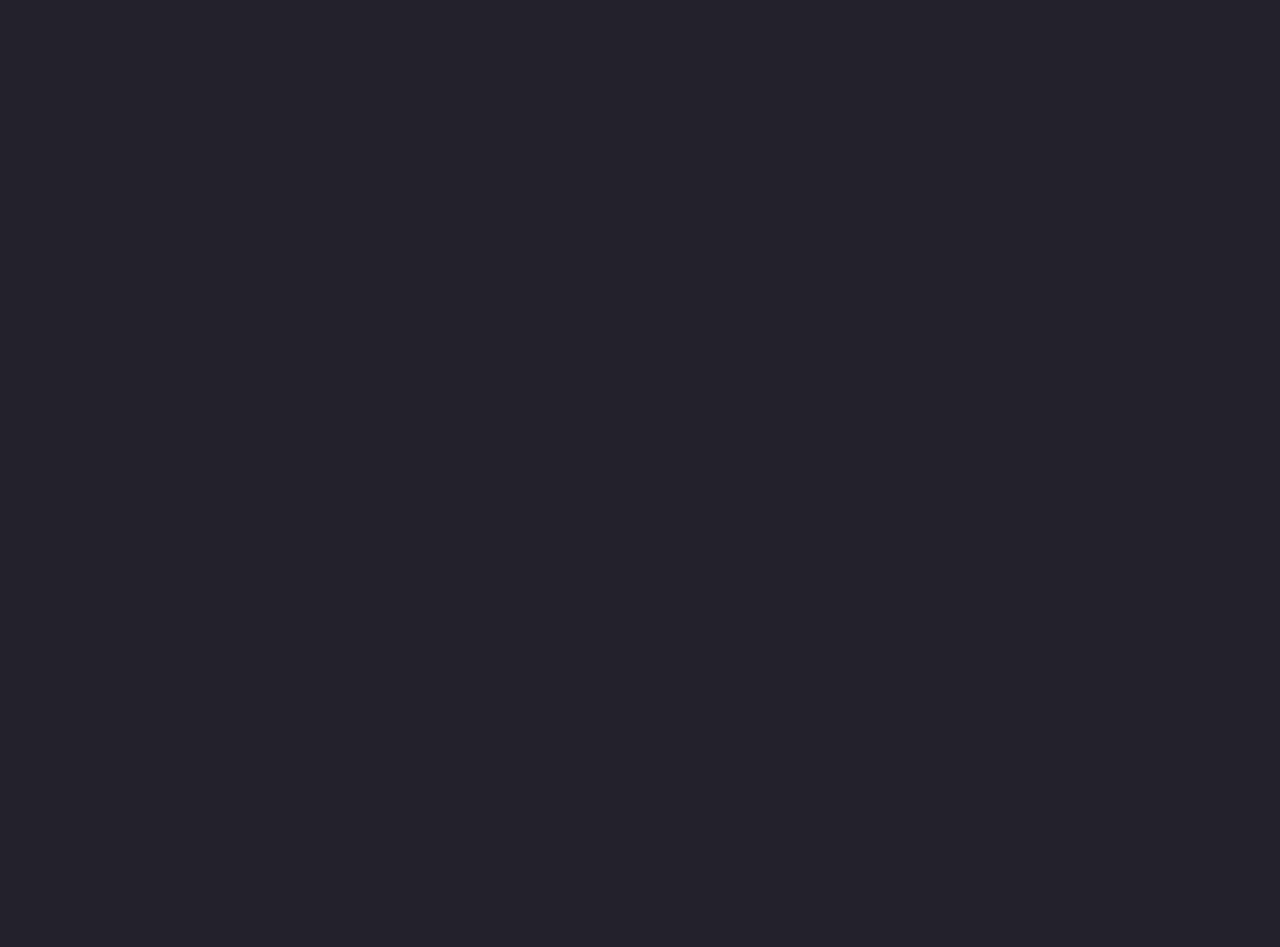
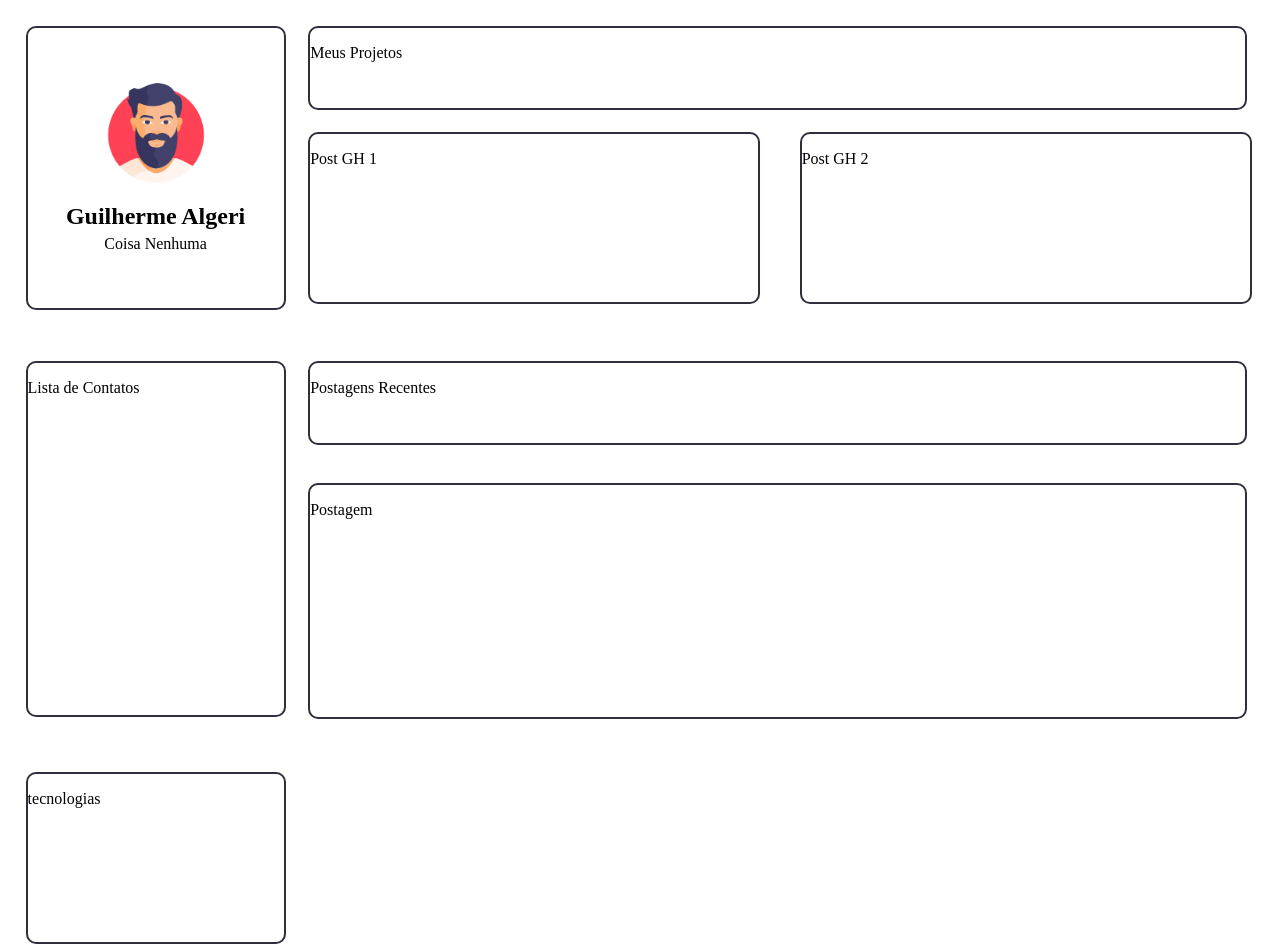
Before and after one commit to CharlesGraczcki/portifolio-1, a plain HTML site: page index.html in a window 1280 px wide. Shown: the top 947 px of the page. Before the commit the page ends 800 px from the top, so only its background shows below. Drawn offline with Linux system fonts and the light colour scheme.

Commit message:
Criação do Front-End

```diff
--- a/index.html
+++ b/index.html
@@ -5,7 +5,42 @@
     <meta http-equiv="X-UA-Compatible" content="IE=edge" />
     <meta name="viewport" content="width=device-width, initial-scale=1.0" />
     <link rel="stylesheet" href="./style.css" />
-    <title>Document</title>
+    <title>Página Inicial</title>
   </head>
-  <body></body>
+  <body>
+    <div class="main">
+      <div class="profile">
+        <img src="./assets/icon-profile.png" alt="Foto de Perfil" />
+        <h2>Guilherme Algeri</h2>
+        <p>Coisa Nenhuma</p>
+      </div>
+      <div class="myprojects">
+        <p>Meus Projetos</p>
+      </div>
+      <div class="contacts">
+        <p>Lista de Contatos</p>
+      </div>
+      <div class="postGH-1">
+        <p>Post GH 1</p>
+      </div>
+      <div class="postGH-2">
+        <p>Post GH 2</p>
+      </div>
+      <div class="recentPost">
+        <p>Postagens Recentes</p>
+      </div>
+      <div class="post">
+        <p>Postagem</p>
+      </div>
+      <div class="tecnologies">
+        <p>tecnologias</p>
+      </div>
+      <div class="experiences">
+        <p>Experiências</p>
+      </div>
+      <div class="education">
+        <p>Formação</p>
+      </div>
+    </div>
+  </body>
 </html>
--- a/style.css
+++ b/style.css
@@ -6,9 +6,125 @@
 }
 
 body {
-  background-color: var(--body-bg-color);
+  margin: 2% 2%;
 }
 
-p {
-  color: var(--text-color);
+.main {
+  display: grid;
+  box-sizing: border-box;
+  grid-template-columns: 20% 37% 37%;
+  grid-template-rows: 4% 12% 5% 16% 11% 23%;
+  grid-template-areas:
+    "profile myprojects myprojects"
+    "profile postGH-1 postGH-2"
+    "contacts recentPost recentPost"
+    "contacts post post"
+    "tec . ."
+    "exp . ."
+    "edu . .";
+
+  column-gap: 3%;
+  row-gap: 3%;
 }
+
+.profile {
+  grid-area: profile;
+  border: solid 2px var(--bg-cards);
+  width: 20vw;
+  height: 35vh;
+  min-width: 195px;
+  min-height: 209px;
+
+  display: flex;
+  flex-direction: column;
+  justify-content: center;
+  align-items: center;
+
+  border-radius: 10px;
+}
+
+.profile img {
+  width: 100px;
+  height: 100px;
+  border-radius: 50%;
+}
+
+.profile p {
+  margin: 0px;
+}
+
+.profile h2 {
+  margin-bottom: 5px;
+}
+
+.myprojects {
+  grid-area: myprojects;
+  border: solid 2px var(--bg-cards);
+  width: 73vw;
+  height: 10vh;
+  border-radius: 10px;
+}
+
+.contacts {
+  grid-area: contacts;
+  border: solid 2px var(--bg-cards);
+  width: 20vw;
+  height: 44vh;
+  border-radius: 10px;
+}
+
+.postGH-1 {
+  grid-area: postGH-1;
+  border: solid 2px var(--bg-cards);
+  width: 35vw;
+  height: 21vh;
+  border-radius: 10px;
+}
+
+.postGH-2 {
+  grid-area: postGH-2;
+  border: solid 2px var(--bg-cards);
+  width: 35vw;
+  height: 21vh;
+  border-radius: 10px;
+}
+
+.recentPost {
+  grid-area: recentPost;
+  border: solid 2px var(--bg-cards);
+  width: 73vw;
+  height: 10vh;
+  border-radius: 10px;
+}
+
+.post {
+  grid-area: post;
+  width: 73vw;
+  height: 29vh;
+  border: solid 2px var(--bg-cards);
+  border-radius: 10px;
+}
+
+.tecnologies {
+  grid-area: tec;
+  border: solid 2px var(--bg-cards);
+  width: 20vw;
+  height: 21vh;
+  border-radius: 10px;
+}
+
+.experiences {
+  grid-area: exp;
+  border: solid 2px var(--bg-cards);
+  width: 20vw;
+  height: 44vh;
+  border-radius: 10px;
+}
+
+.education {
+  grid-area: edu;
+  border: solid 2px var(--bg-cards);
+  width: 20vw;
+  height: 44vh;
+  border-radius: 10px;
+}
```
Also changed, not shown: assets/icon-profile.png (added), assets/img-profile.jpg (added).
